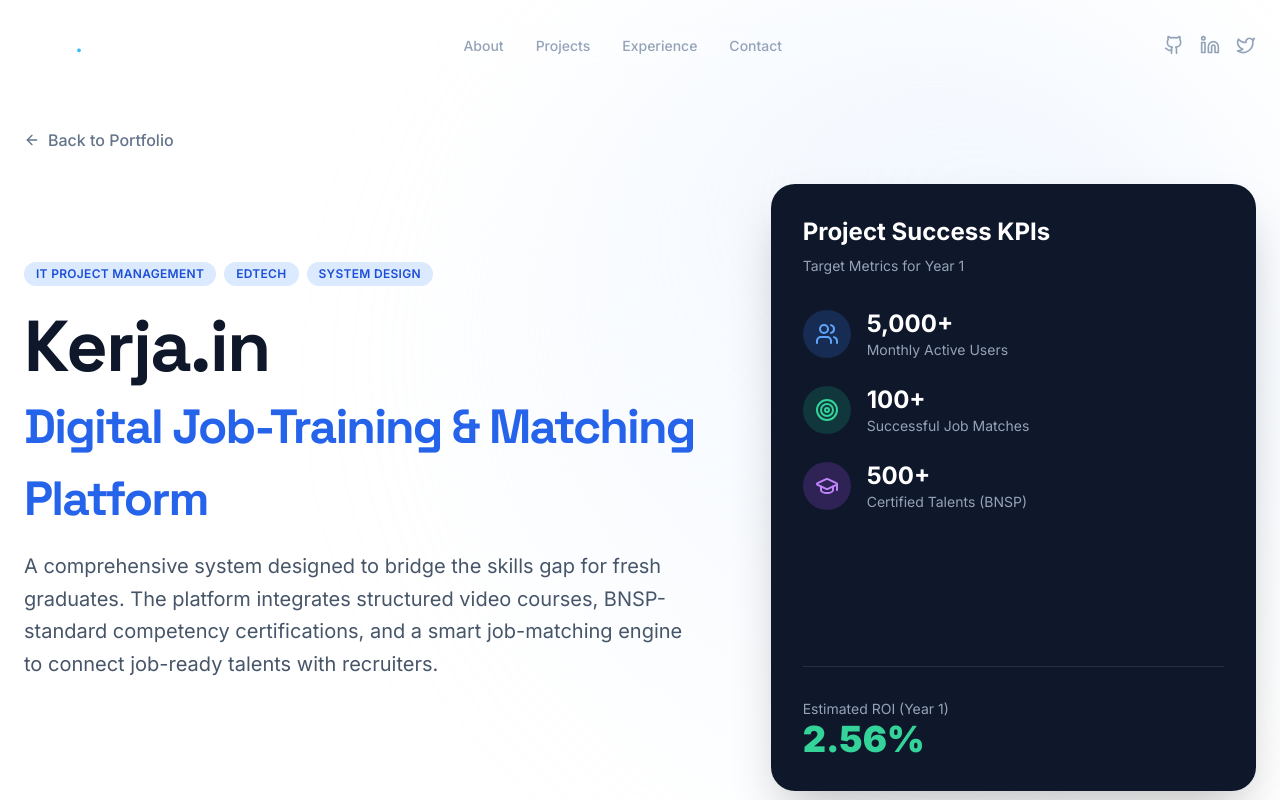
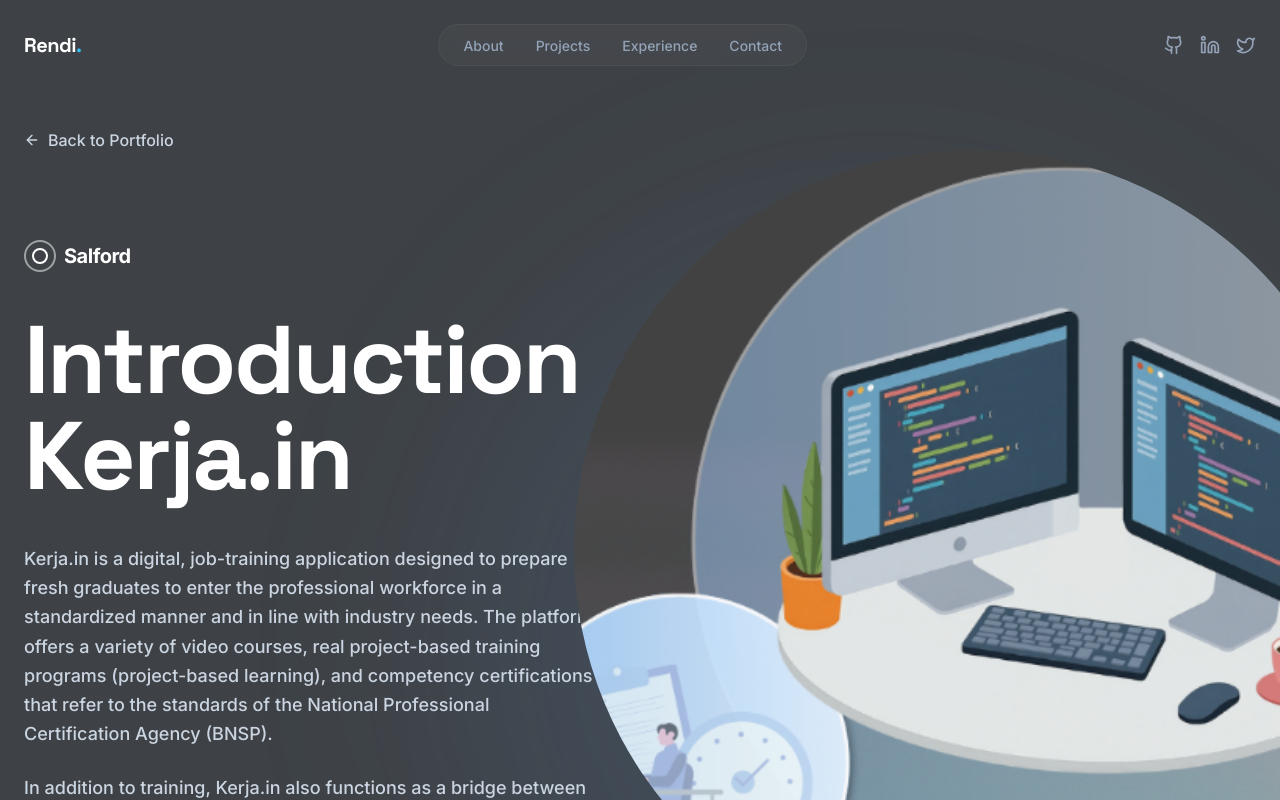
Before and after one commit to rendiody0911/porto, a Next.js app: page /projects/kerjain in a window 1280 px wide. Shown: the top 800 px of the page. Built offline with nearby package versions, Linux system fonts and the light colour scheme.

Commit message:
Update Kerja.in hero section to match Introduction slide layout

```diff
--- a/app/projects/kerjain/page.tsx
+++ b/app/projects/kerjain/page.tsx
@@ -11,87 +11,65 @@
     <main className="flex min-h-screen flex-col bg-[#f8f9fa] text-slate-800 relative selection:bg-blue-200">
       <Navbar />
 
-      {/* Hero Section */}
-      <section className="pt-32 pb-20 px-6 relative bg-white border-b border-slate-200 overflow-hidden">
-        {/* Subtle background abstract */}
-        <div className="absolute top-0 right-0 w-[800px] h-[800px] bg-gradient-to-bl from-blue-100 to-transparent rounded-full blur-[100px] pointer-events-none opacity-50" />
+      {/* Hero Section (Matching Slide Design) */}
+      <section className="pt-32 pb-20 px-6 relative bg-[#3e4246] overflow-hidden min-h-[90vh] flex items-center">
+        {/* Subtle background glow from the right */}
+        <div className="absolute top-0 right-0 w-full h-full pointer-events-none">
+          <div className="absolute top-1/4 right-0 w-[800px] h-[800px] bg-blue-400/10 rounded-full blur-[120px]" />
+        </div>
 
-        <div className="max-w-7xl mx-auto relative z-10">
-          <Link href="/#projects" className="inline-flex items-center gap-2 text-slate-500 hover:text-blue-600 transition-colors mb-8 font-medium">
+        <div className="max-w-7xl mx-auto w-full relative z-10">
+          <Link href="/#projects" className="inline-flex items-center gap-2 text-slate-300 hover:text-white transition-colors mb-12 font-medium">
             <ArrowLeft className="w-4 h-4" /> Back to Portfolio
           </Link>
 
-          <div className="grid lg:grid-cols-12 gap-12 items-center">
+          <div className="grid lg:grid-cols-2 gap-12 items-center">
+            {/* Left Column: Text */}
             <motion.div
-              initial={{ opacity: 0, y: 20 }}
-              animate={{ opacity: 1, y: 0 }}
-              transition={{ duration: 0.5 }}
-              className="lg:col-span-7"
+              initial={{ opacity: 0, x: -30 }}
+              animate={{ opacity: 1, x: 0 }}
+              transition={{ duration: 0.7 }}
             >
-              <div className="flex flex-wrap gap-2 mb-6">
-                <span className="text-xs font-semibold text-blue-700 bg-blue-100 px-3 py-1 rounded-full uppercase tracking-wide">IT Project Management</span>
-                <span className="text-xs font-semibold text-blue-700 bg-blue-100 px-3 py-1 rounded-full uppercase tracking-wide">EdTech</span>
-                <span className="text-xs font-semibold text-blue-700 bg-blue-100 px-3 py-1 rounded-full uppercase tracking-wide">System Design</span>
+              <div className="flex items-center gap-2 mb-10 text-white font-bold text-xl tracking-tight">
+                {/* Salford Logo Mock */}
+                <div className="w-8 h-8 relative flex items-center justify-center">
+                  <div className="absolute w-full h-full border-2 border-white rounded-full opacity-50" />
+                  <div className="absolute w-4 h-4 border-2 border-white rounded-full" />
+                </div>
+                Salford
               </div>
 
-              <h1 className="text-5xl md:text-7xl font-display font-black text-slate-900 mb-6 leading-tight tracking-tight">
-                Kerja.in <br />
-                <span className="text-blue-600 font-bold text-3xl md:text-5xl">Digital Job-Training & Matching Platform</span>
+              <h1 className="text-6xl md:text-7xl lg:text-8xl font-display font-black text-white mb-10 leading-[1.05] tracking-tight">
+                Introduction <br />
+                Kerja.in
               </h1>
 
-              <p className="text-xl text-slate-600 leading-relaxed mb-8 max-w-2xl">
-                A comprehensive system designed to bridge the skills gap for fresh graduates. The platform integrates structured video courses, BNSP-standard competency certifications, and a smart job-matching engine to connect job-ready talents with recruiters.
-              </p>
+              <div className="space-y-6 text-lg text-slate-300 leading-relaxed max-w-xl font-medium">
+                <p>
+                  Kerja.in is a digital, job-training application designed to prepare fresh graduates to enter the professional workforce in a standardized manner and in line with industry needs. The platform offers a variety of video courses, real project-based training programs (project-based learning), and competency certifications that refer to the standards of the National Professional Certification Agency (BNSP).
+                </p>
+                <p>
+                  In addition to training, Kerja.in also functions as a bridge between participants (talent) and employers through a talent pool system and job-matching services.
+                </p>
+              </div>
             </motion.div>
 
+            {/* Right Column: Illustration cropped from the slide */}
             <motion.div
-              initial={{ opacity: 0, scale: 0.95 }}
-              animate={{ opacity: 1, scale: 1 }}
-              transition={{ duration: 0.7, delay: 0.2 }}
-              className="lg:col-span-5 relative"
+              initial={{ opacity: 0, scale: 0.95, x: 30 }}
+              animate={{ opacity: 1, scale: 1, x: 0 }}
+              transition={{ duration: 0.8, delay: 0.2 }}
+              className="relative w-full h-[500px] lg:h-[700px] flex justify-end items-center"
             >
-              <div className="aspect-[4/5] bg-slate-900 rounded-3xl p-8 text-white shadow-2xl flex flex-col justify-between overflow-hidden relative group">
-                <div className="absolute inset-0 bg-gradient-to-br from-blue-600/20 to-transparent opacity-0 group-hover:opacity-100 transition-opacity duration-500" />
-
-                <div>
-                  <h3 className="text-2xl font-bold mb-2">Project Success KPIs</h3>
-                  <p className="text-slate-400 text-sm mb-8">Target Metrics for Year 1</p>
-
-                  <div className="space-y-6">
-                    <div className="flex items-center gap-4">
-                      <div className="w-12 h-12 rounded-full bg-blue-500/20 flex items-center justify-center text-blue-400">
-                        <Users className="w-6 h-6" />
-                      </div>
-                      <div>
-                        <div className="text-2xl font-bold">5,000+</div>
-                        <div className="text-sm text-slate-400">Monthly Active Users</div>
-                      </div>
-                    </div>
-                    <div className="flex items-center gap-4">
-                      <div className="w-12 h-12 rounded-full bg-emerald-500/20 flex items-center justify-center text-emerald-400">
-                        <Target className="w-6 h-6" />
-                      </div>
-                      <div>
-                        <div className="text-2xl font-bold">100+</div>
-                        <div className="text-sm text-slate-400">Successful Job Matches</div>
-                      </div>
-                    </div>
-                    <div className="flex items-center gap-4">
-                      <div className="w-12 h-12 rounded-full bg-purple-500/20 flex items-center justify-center text-purple-400">
-                        <GraduationCap className="w-6 h-6" />
-                      </div>
-                      <div>
-                        <div className="text-2xl font-bold">500+</div>
-                        <div className="text-sm text-slate-400">Certified Talents (BNSP)</div>
-                      </div>
-                    </div>
-                  </div>
-                </div>
-
-                <div className="pt-8 mt-8 border-t border-white/10">
-                  <div className="text-sm text-slate-400">Estimated ROI (Year 1)</div>
-                  <div className="text-4xl font-black text-emerald-400">2.56%</div>
-                </div>
+              {/* We use the uploaded image but crop it to only show the right-side illustration */}
+              <div className="absolute right-[-10%] lg:right-[-20%] w-[800px] h-[800px] overflow-hidden rounded-full flex items-center justify-center mask-radial">
+                {/* eslint-disable-next-line @next/next/no-img-element */}
+                <img
+                  src="/projects/kerjain_intro.png"
+                  alt="Kerja.in Illustration"
+                  className="absolute w-[200%] max-w-none object-cover"
+                  style={{ right: "-5%", top: "50%", transform: "translateY(-50%)" }}
+                />
               </div>
             </motion.div>
           </div>
```
Also changed, not shown: public/projects/kerjain_intro.png (added).
